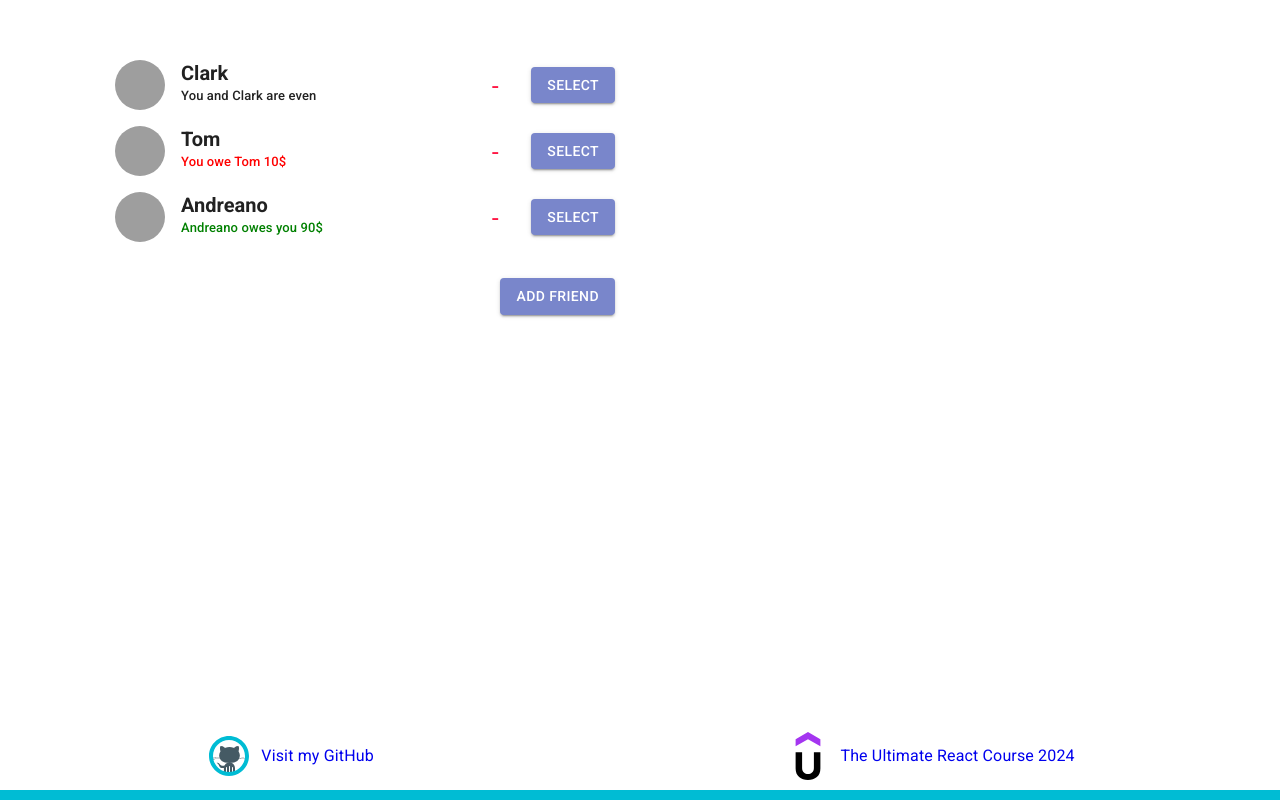
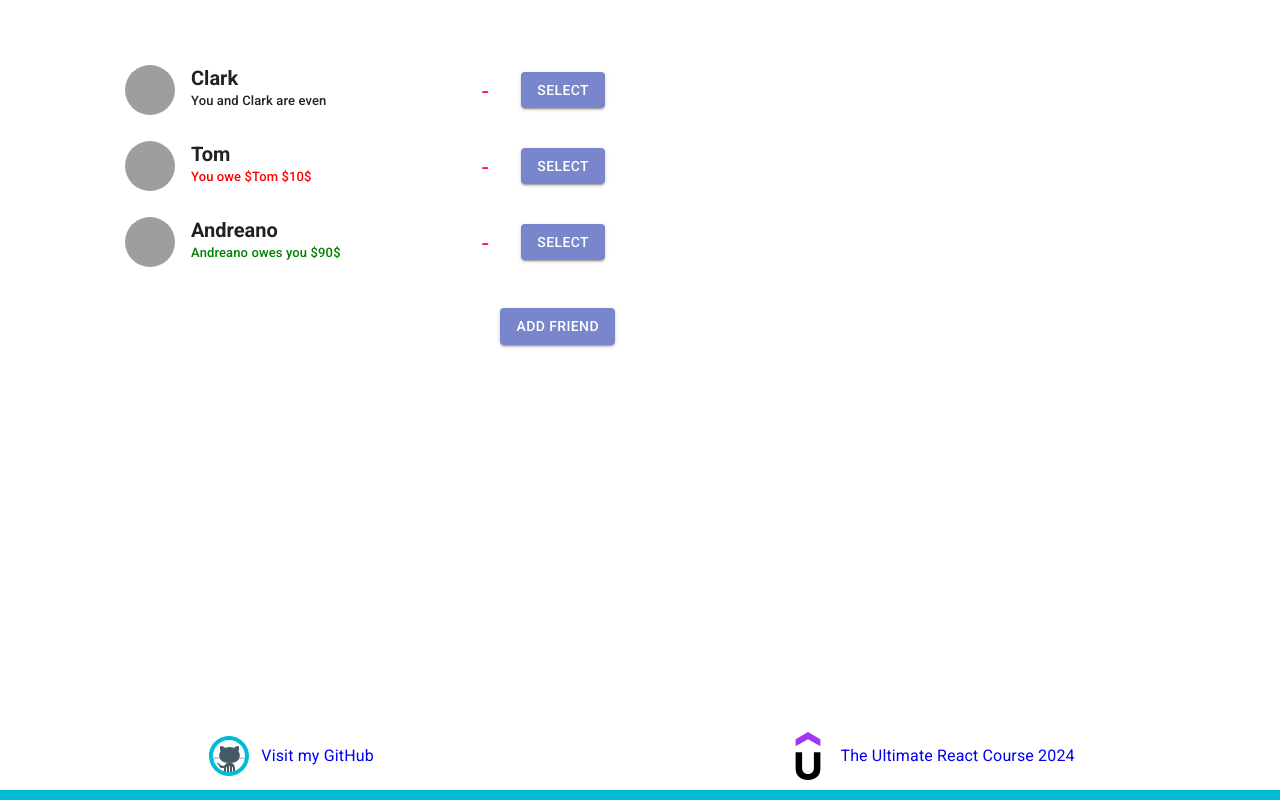
Before and after one commit to VitalyRK/2024-Jonas-ReactCourse, a React (Vite) app: page / in a window 1280 px wide. Built offline with nearby package versions, Linux system fonts and the light colour scheme; grey boxes are pictures that could not be loaded.

Commit message:
refactor: some changes (Sun, Jan 21, 2024  5:12:48 PM)

```diff
--- a/src/components/FriendInfoBox/FriendInfoBox.tsx
+++ b/src/components/FriendInfoBox/FriendInfoBox.tsx
@@ -7,18 +7,21 @@ interface IProps {
   dataFriends: IDataFriends[];
   removeFriend: (id: number) => void;
   setIsOpenDataFriend: (person: IDataFriends | null) => void;
+  isOpenDataFriend: IDataFriends | null;
 }
 
 const FriendInfoBox = ({
   dataFriends,
   removeFriend,
   setIsOpenDataFriend,
+  isOpenDataFriend,
 }: IProps) => {
   return (
     <>
       <div className={styles.container}>
         {dataFriends.map((friend, ind) => (
           <FriendInfoLine
+            isOpenDataFriend={isOpenDataFriend}
             setIsOpenDataFriend={setIsOpenDataFriend}
             key={friend.name + ind}
             person={friend}
--- a/src/components/FriendInfoLine/FriendInfoLine.tsx
+++ b/src/components/FriendInfoLine/FriendInfoLine.tsx
@@ -8,6 +8,7 @@ import {
 } from '@mui/material';
 
 import { IDataFriends } from '@/modules/FriendsList/FriendsList';
+import theme from '@/theme';
 
 import styles from './index.module.css';
 
@@ -15,6 +16,7 @@ interface IProps {
   person: IDataFriends;
   removeFriend: (id: number) => void;
   setIsOpenDataFriend: (person: IDataFriends | null) => void;
+  isOpenDataFriend: IDataFriends | null;
 }
 
 const FriendInfoLine = ({
@@ -22,19 +24,14 @@ const FriendInfoLine = ({
   person: { id, url, name, debt },
   removeFriend,
   setIsOpenDataFriend,
+  isOpenDataFriend,
 }: IProps) => {
-  let subTitle = `You and ${name} are even`;
-  let color = '';
-  if (debt > 0) {
-    subTitle = `${name} owes you ${debt}$`;
-    color = 'green';
-  } else if (debt < 0) {
-    subTitle = `You owe ${name} ${Math.abs(debt)}$`;
-    color = 'red';
-  }
-
   const handleSelect = () => {
-    setIsOpenDataFriend(person);
+    if (isOpenDataFriend !== null && person.id === isOpenDataFriend.id) {
+      setIsOpenDataFriend(null);
+    } else {
+      setIsOpenDataFriend(person);
+    }
   };
 
   return (
@@ -44,6 +41,12 @@ const FriendInfoLine = ({
       justifyContent="space-between"
       alignItems="center"
       marginBottom={2}
+      sx={{
+        padding: '5px 10px',
+        borderRadius: '10px',
+        backgroundColor:
+          isOpenDataFriend?.id === id ? theme.palette.primary.light : '',
+      }}
     >
       <Stack
         direction="row"
@@ -54,9 +57,19 @@ const FriendInfoLine = ({
         <Avatar sx={{ width: 50, height: 50 }} alt="avatar" src={url} />
         <div className={styles.container}>
           <Typography variant="h3">{name}</Typography>
-          <Typography variant="subtitle1" style={{ color: color }}>
-            {subTitle}
-          </Typography>
+          {debt === 0 && (
+            <Typography variant="subtitle1">You and {name} are even</Typography>
+          )}
+          {debt > 0 && (
+            <Typography variant="subtitle1" style={{ color: 'green' }}>
+              {name} owes you ${debt}$
+            </Typography>
+          )}
+          {debt < 0 && (
+            <Typography variant="subtitle1" style={{ color: 'red' }}>
+              You owe ${name} ${Math.abs(debt)}$
+            </Typography>
+          )}
         </div>
       </Stack>
       <Stack
@@ -75,8 +88,12 @@ const FriendInfoLine = ({
             -
           </IconButton>
         </Tooltip>
-        <Button onClick={handleSelect} variant="contained">
-          Select
+        <Button
+          onClick={handleSelect}
+          sx={{ width: '83.7px' }}
+          variant="contained"
+        >
+          {isOpenDataFriend?.id === person.id ? 'Close' : 'Select'}
         </Button>
       </Stack>
     </Stack>
--- a/src/components/SplitBillArea/SplitBillArea.tsx
+++ b/src/components/SplitBillArea/SplitBillArea.tsx
@@ -37,7 +37,7 @@ const SplitBillArea = ({ data, data: { name }, close, changeData }: IProps) => {
     let newDebt;
     if (whoPay === 'you') newDebt = billValue - yourExpense + data.debt;
     else if (whoPay === 'he') newDebt = data.debt - yourExpense;
-    changeData({ ...data, debt: newDebt ? newDebt : data.debt });
+    changeData({ ...data, debt: newDebt !== undefined ? newDebt : data.debt });
     close(null);
   };
 
@@ -90,7 +90,13 @@ const SplitBillArea = ({ data, data: { name }, close, changeData }: IProps) => {
             required
             type="number"
             value={yourExpense !== null ? yourExpense : ''}
-            onChange={(e) => setYourExpense(Number(e.target.value))}
+            onChange={(e) =>
+              setYourExpense(
+                Number(e.target.value) > billValue
+                  ? yourExpense
+                  : Number(e.target.value)
+              )
+            }
             label="Enter value"
             variant="filled"
             fullWidth
@@ -105,7 +111,7 @@ const SplitBillArea = ({ data, data: { name }, close, changeData }: IProps) => {
             required
             disabled
             value={
-              billValue !== null && yourExpense !== null
+              billValue !== null && yourExpense !== null && billValue !== 0
                 ? billValue - yourExpense
                 : 0
             }
--- a/src/modules/FriendsList/FriendsList.tsx
+++ b/src/modules/FriendsList/FriendsList.tsx
@@ -69,6 +69,7 @@ const FriendsList = () => {
           setIsOpenDataFriend={setIsOpenDataFriend}
           dataFriends={dataFriends}
           removeFriend={removeFriend}
+          isOpenDataFriend={isOpenDataFriend}
         />
         {isOpenForm && (
           <AddFriendInfoLineForm
```
